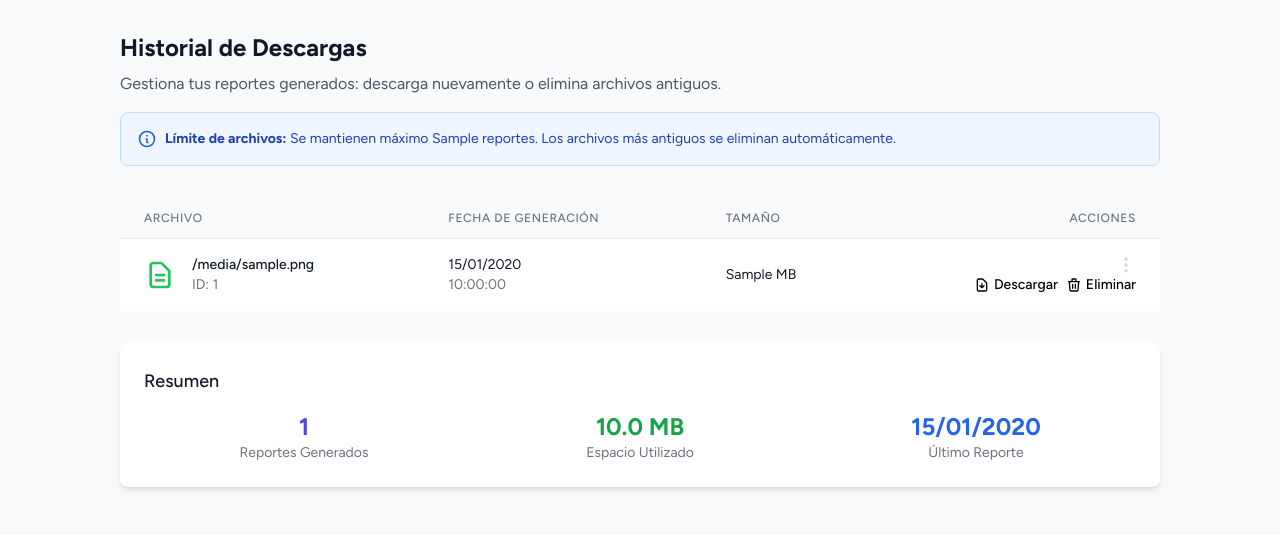
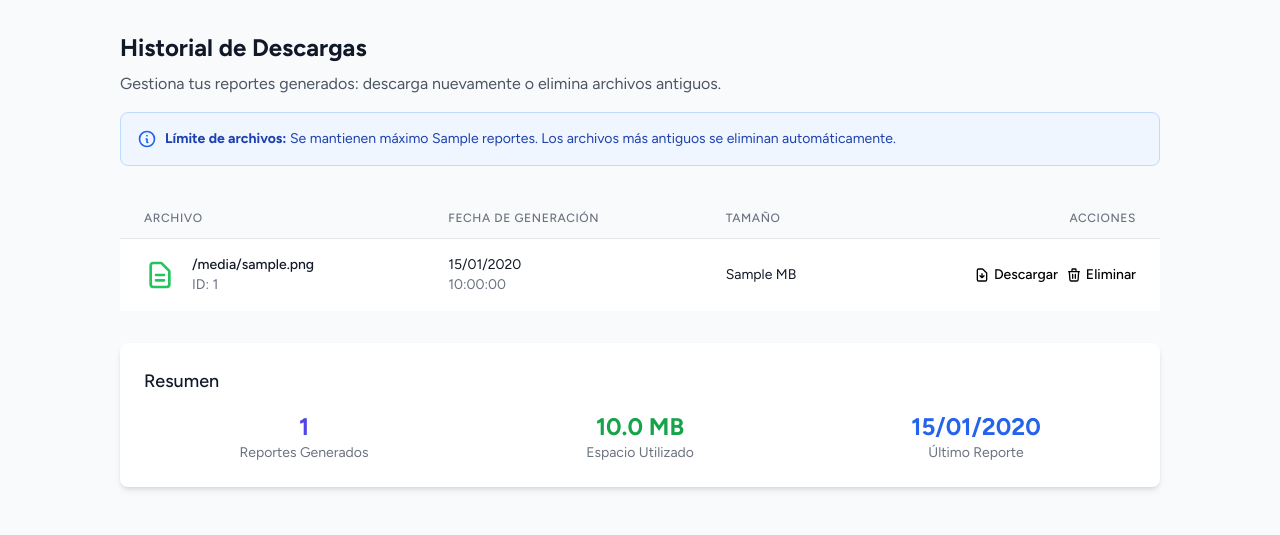
Before and after one commit to pmaganas/logisToledoReport, a Flask app: template templates/downloads.html in a window 1280 px wide. Shown: the part 65-600 px from the top of the page. Run offline with Flask 3, Linux system fonts and the light colour scheme; the template is opened without the code that fills it: most values are stand-ins (such as "Sample title", 1, 10 or a date in 2020); some libraries are stand-ins or nearby versions.

Commit message:
Show download and delete buttons on hover and remove extra styling
Removes ellipsis and translate effects from action buttons, displaying them on table row hover in `templates/downloads.html`.

Replit-Commit-Author: Agent
Replit-Commit-Session-Id: c0d5f120-e4ed-4e06-87c8-0eea381fbb9a
Replit-Commit-Screenshot-Url: https://storage.googleapis.com/screenshot-production-us-central1/41ff931d-6185-4376-ac2c-c8df7cdcd883/c0d5f120-e4ed-4e06-87c8-0eea381fbb9a/jlN58Wq

```diff
--- a/templates/downloads.html
+++ b/templates/downloads.html
@@ -20,23 +20,11 @@
     /* Hide action buttons by default, show on row hover */
     .table-row .action-buttons {
         opacity: 0;
-        transform: translateX(10px);
-        transition: opacity 0.2s ease, transform 0.2s ease;
+        transition: opacity 0.2s ease;
     }
 
     .table-row:hover .action-buttons {
         opacity: 1;
-        transform: translateX(0);
-    }
-
-    /* Show subtle indicator when buttons are hidden */
-    .table-row .action-placeholder {
-        opacity: 0.3;
-        transition: opacity 0.2s ease;
-    }
-
-    .table-row:hover .action-placeholder {
-        opacity: 0;
     }
     .loading { @apply opacity-50 pointer-events-none; }
 
@@ -138,28 +126,20 @@
                                         </div>
                                     </td>
                                     <td class="px-6 py-4 whitespace-nowrap text-right text-sm font-medium">
-                                        <!-- Placeholder indicator when buttons are hidden -->
-                                        <div class="flex justify-end action-placeholder">
-                                            <svg class="w-5 h-5 text-gray-300" fill="none" stroke="currentColor" viewBox="0 0 24 24">
-                                                <path stroke-linecap="round" stroke-linejoin="round" stroke-width="2" d="M12 5v.01M12 12v.01M12 19v.01M12 6a1 1 0 110-2 1 1 0 010 2zm0 7a1 1 0 110-2 1 1 0 010 2zm0 7a1 1 0 110-2 1 1 0 010 2z"/>
-                                            </svg>
-                                        </div>
-
-                                        <!-- Action buttons (hidden by default) -->
                                         <div class="flex justify-end space-x-2 action-buttons">
                                             <a href="/descargas/download/{{ report.id }}"
                                                class="btn-primary btn-sm inline-flex items-center group">
                                                 <svg class="w-4 h-4 mr-1 group-hover:scale-110 transition-transform duration-200" fill="none" stroke="currentColor" viewBox="0 0 24 24">
                                                     <path stroke-linecap="round" stroke-linejoin="round" stroke-width="2" d="M12 10v6m0 0l-3-3m3 3l3-3m2 8H7a2 2 0 01-2-2V5a2 2 0 012-2h5.586a1 1 0 01.707.293l5.414 5.414a1 1 0 01.293.707V19a2 2 0 01-2 2z"/>
                                                 </svg>
-                                                <span class="group-hover:text-white">Descargar</span>
+                                                Descargar
                                             </a>
                                             <button onclick="deleteReport('{{ report.id }}')"
                                                     class="btn-danger btn-sm inline-flex items-center group hover:bg-red-600 focus:outline-none focus:ring-2 focus:ring-red-500 focus:ring-offset-2">
                                                 <svg class="w-4 h-4 mr-1 group-hover:scale-110 transition-transform duration-200" fill="none" stroke="currentColor" viewBox="0 0 24 24">
                                                     <path stroke-linecap="round" stroke-linejoin="round" stroke-width="2" d="M19 7l-.867 12.142A2 2 0 0116.138 21H7.862a2 2 0 01-1.995-1.858L5 7m5 4v6m4-6v6m1-10V4a1 1 0 00-1-1h-4a1 1 0 00-1 1v3M4 7h16"/>
                                                 </svg>
-                                                <span class="group-hover:text-white">Eliminar</span>
+                                                Eliminar
                                             </button>
                                         </div>
                                     </td>
```
Also changed, not shown: attached_assets/Captura de pantalla 2025-07-16 a las 14.39.52_1752669596708.png (added).
